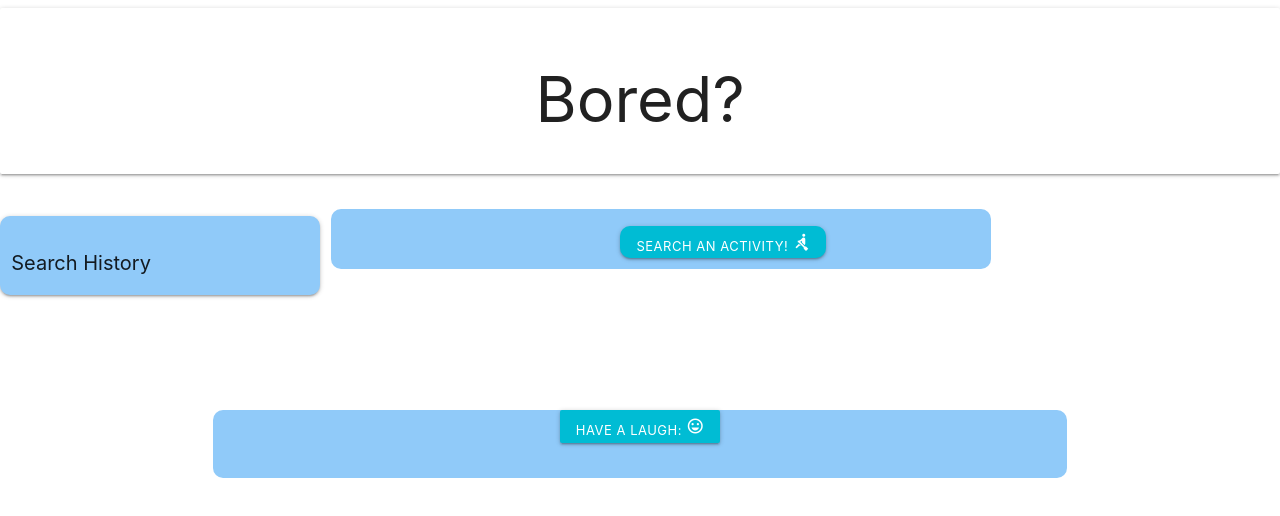
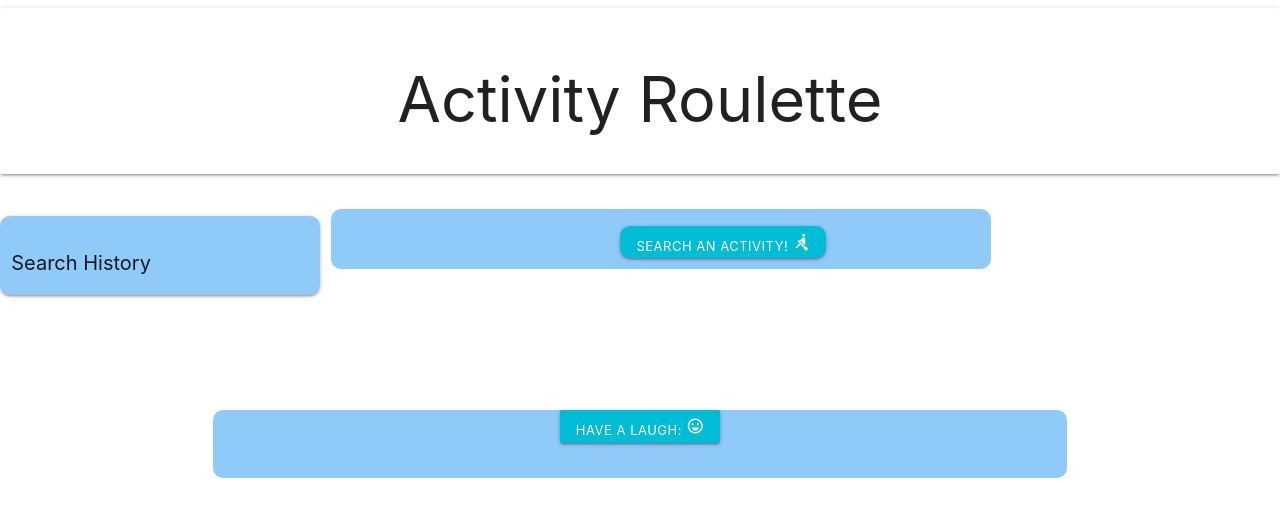
Before and after one commit to sarroyo551/Activity-Roulette, a plain HTML site: page index.html in a window 1280 px wide. Drawn offline with nearby package versions, Linux system fonts and the light colour scheme.

Commit message:
changed h1

```diff
--- a/index.html
+++ b/index.html
@@ -19,7 +19,7 @@
 <div class="col s8 m4">
     <div class="card center-align">
         <header class="top-banner">
-            <h1>Bored?</h1>
+            <h1>Activity Roulette</h1>
         </header>
     </div>
 </div>
```
